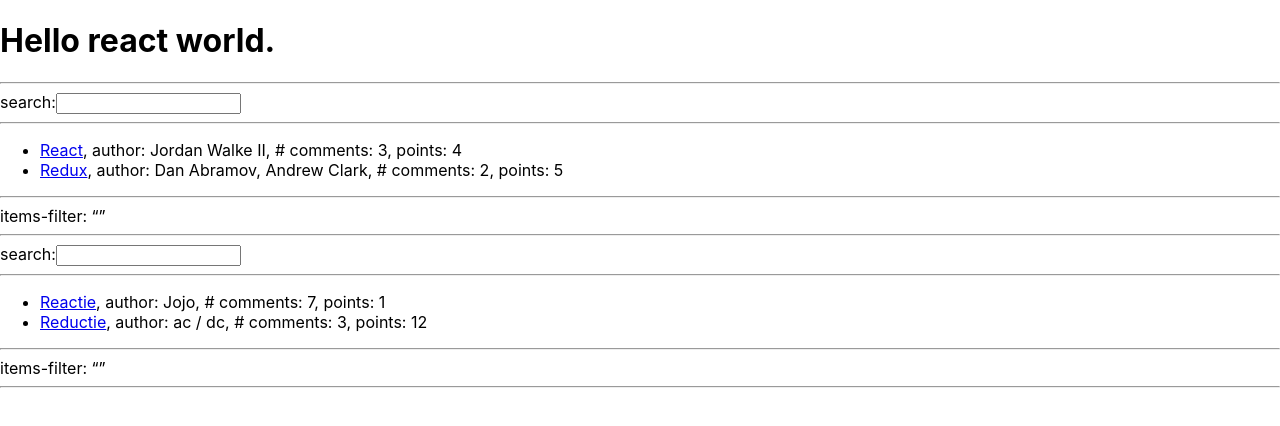
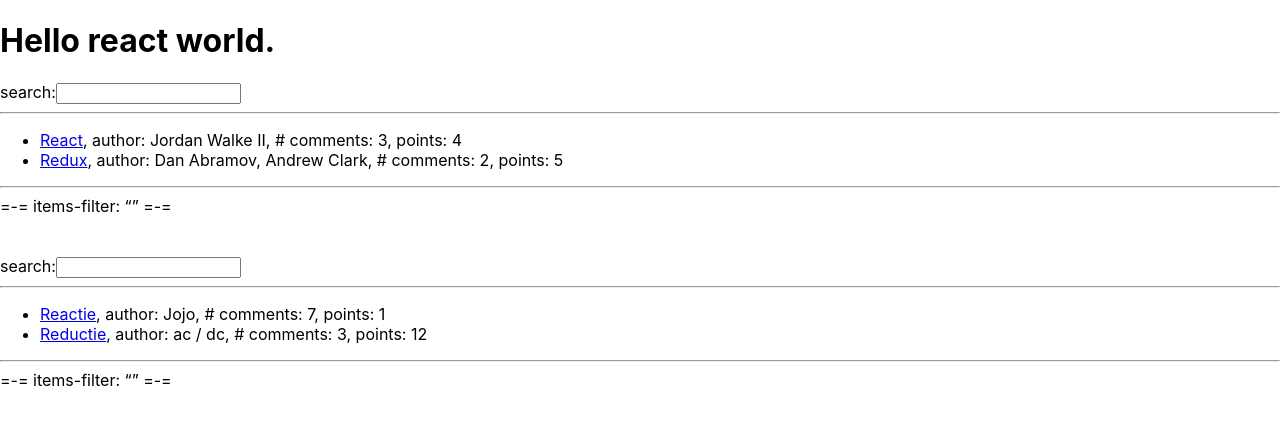
Before and after one commit to tbh26/stories, a React (Create React App) app: page / in a window 1280 px wide. Shown: the top 426 px of the page. Built offline with nearby package versions, Linux system fonts and the light colour scheme.

Commit message:
[r2r][p 64-65] controlled component; input push value

```diff
--- a/src/App.js
+++ b/src/App.js
@@ -48,14 +48,17 @@
 
     return (
         <main>
+
             <header>
                 <h1>Hello {echoFun('react')} world.</h1>
             </header>
-            <hr/>
+
             <Parent itemslist={techStuff}/>
-            <hr/>
+
+            <br /> <br />
+
             <Parent itemslist={otherStuff}/>
-            <hr/>
+
         </main>
     );
 }
@@ -79,7 +82,7 @@
     return (
         <article>
             <section>
-                <Search updateSearchTerm={handleFilterUpdate}/>
+                <Search searchTerm={itemFilter} updateSearchTerm={handleFilterUpdate}/>
             </section>
             <hr/>
             <section>
@@ -87,7 +90,7 @@
             </section>
             <hr/>
             <aside>
-                items-filter: &ldquo;{itemFilter}&rdquo;
+                =-= items-filter: &ldquo;{itemFilter}&rdquo; =-=
             </aside>
         </article>
     );
@@ -96,7 +99,7 @@
 const Search = (props) => (
     <label>
         search:
-        <input type="text" onChange={props.updateSearchTerm}/>
+        <input type="text" value={props.searchTerm} onChange={props.updateSearchTerm}/>
     </label>
 )
 
```
